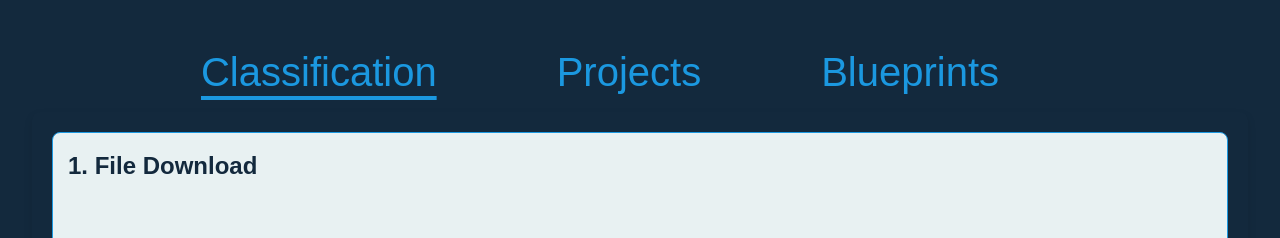
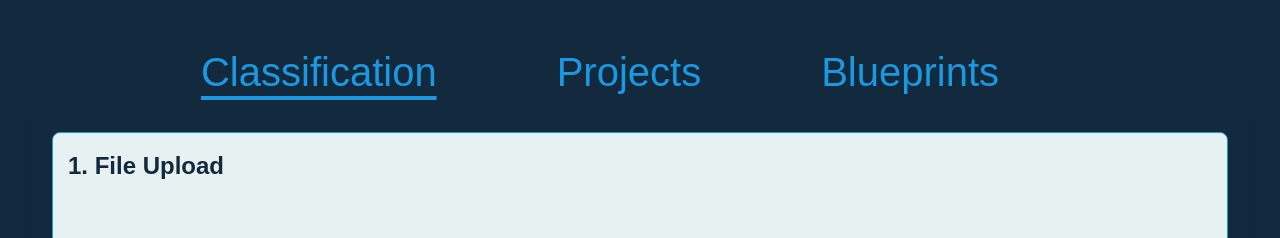
Before and after one commit to ProjectCED/CED-LLM, a React (Vite) app in the folder frontend/: page /app/classification in a window 1280 px wide. Shown: the top 238 px of the page. Built offline with nearby package versions, Linux system fonts and the light colour scheme.

Commit message:
Fixing MultiStepFrom

```diff
--- a/frontend/src/MultiStepForm.jsx
+++ b/frontend/src/MultiStepForm.jsx
@@ -104,7 +104,7 @@ const MultiStepForm = () => {
       <div className="step">
       <div className="step-header">
           <h2 className={`step-title ${currentStep === 1 ? 'active' : ''}`}>
-            1. File Download
+            1. File Upload
           </h2>
           {allStepsCompleted && currentStep !== 1 && (
             <button className="edit-button" onClick={() => handleEditClick(1)}>Edit</button>
@@ -183,7 +183,9 @@ const MultiStepForm = () => {
         </div>
         {currentStep === 3 && (
           <div className="step-content">
-            <AISelection selectedAI={selectedAI} onSelectAI={handleAISelection} />
+            <AISelection
+              onSelectAI={handleAISelection} // Pass handler to update AI selection
+            />
             {isEditing ? (
               <button className="save-button" onClick={handleSaveClick}>Save</button>
             ) : (
```
